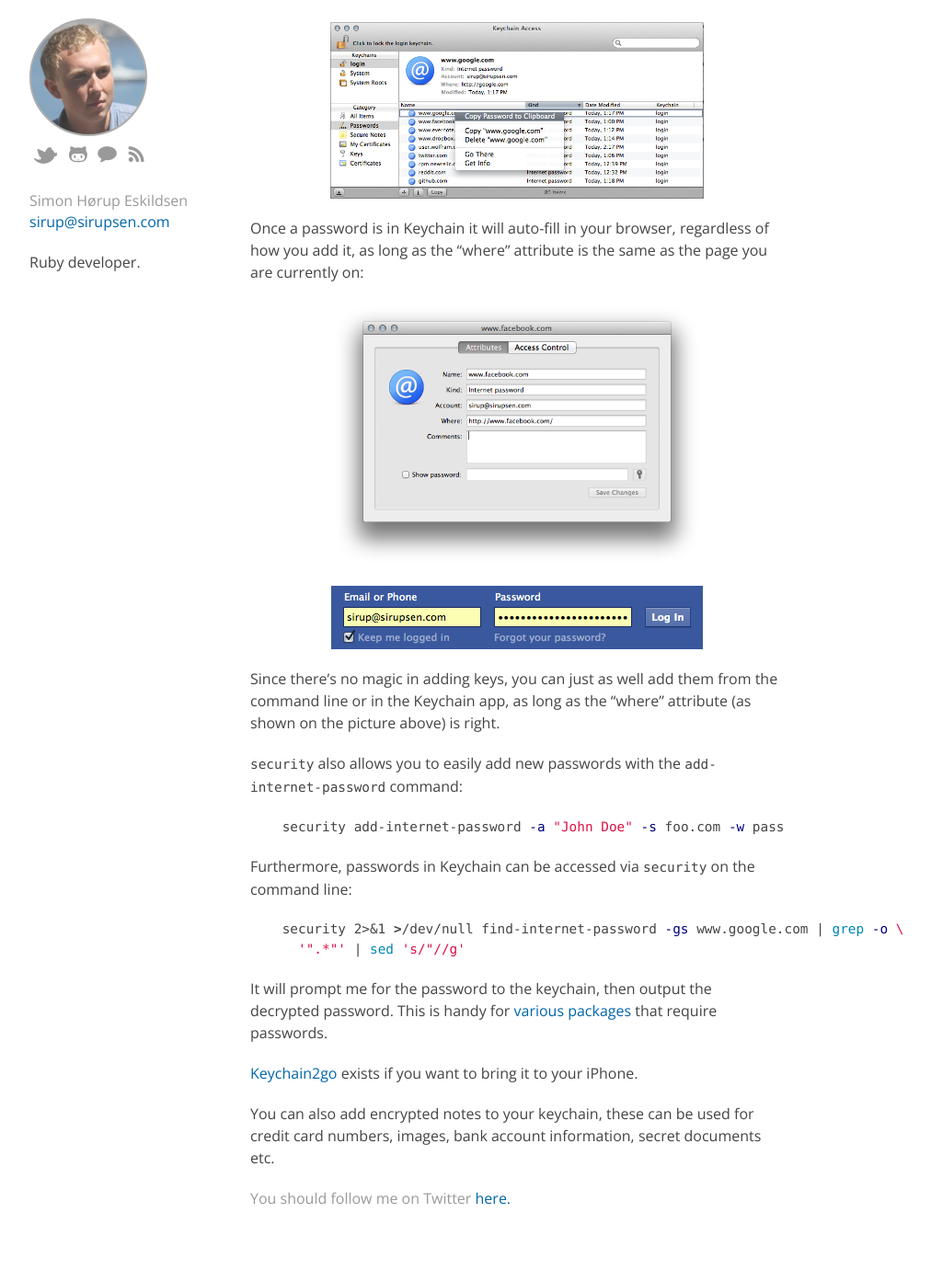
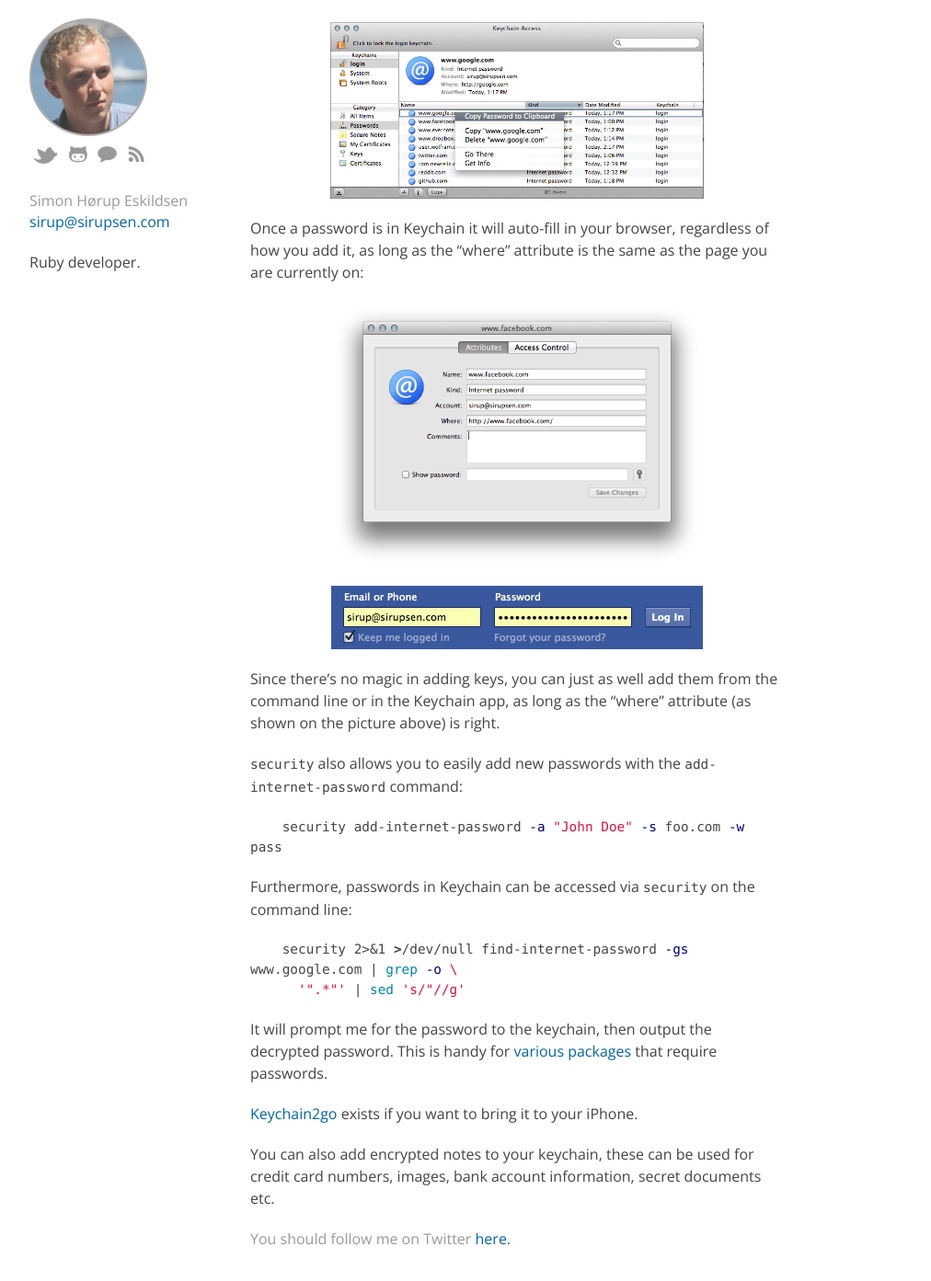
Before and after one commit to igor47/blog, a Jekyll site: the page built from _posts/2012-08-12-handle-passwords-with-keychain.md, in a window 1280 px wide and 1400 px high, scrolled down 704 px. Shown: the top 1393 px of the window at 92% size, without its empty margins (138-1150 px from the left). Built offline with Jekyll 4.4.1, drawn with Linux system fonts in a browser that asks for light colours; before the commit the page ends 2060 px from its top, so only the background shows below that.

Commit message:
Add word-wrap for code

```diff
--- a/static/css/layout.css
+++ b/static/css/layout.css
@@ -93,6 +93,11 @@
 
 pre {
   margin-bottom: 20px;
+  white-space: -moz-pre-wrap; /* Mozilla, supported since 1999 */
+  white-space: -pre-wrap; /* Opera */
+  white-space: -o-pre-wrap; /* Opera */
+  white-space: pre-wrap; /* CSS3 - Text module (Candidate Recommendation) http://www.w3.org/TR/css3-text/#white-space */
+  word-wrap: break-word; /* IE 5.5+ */
 }
 
 code {
```
